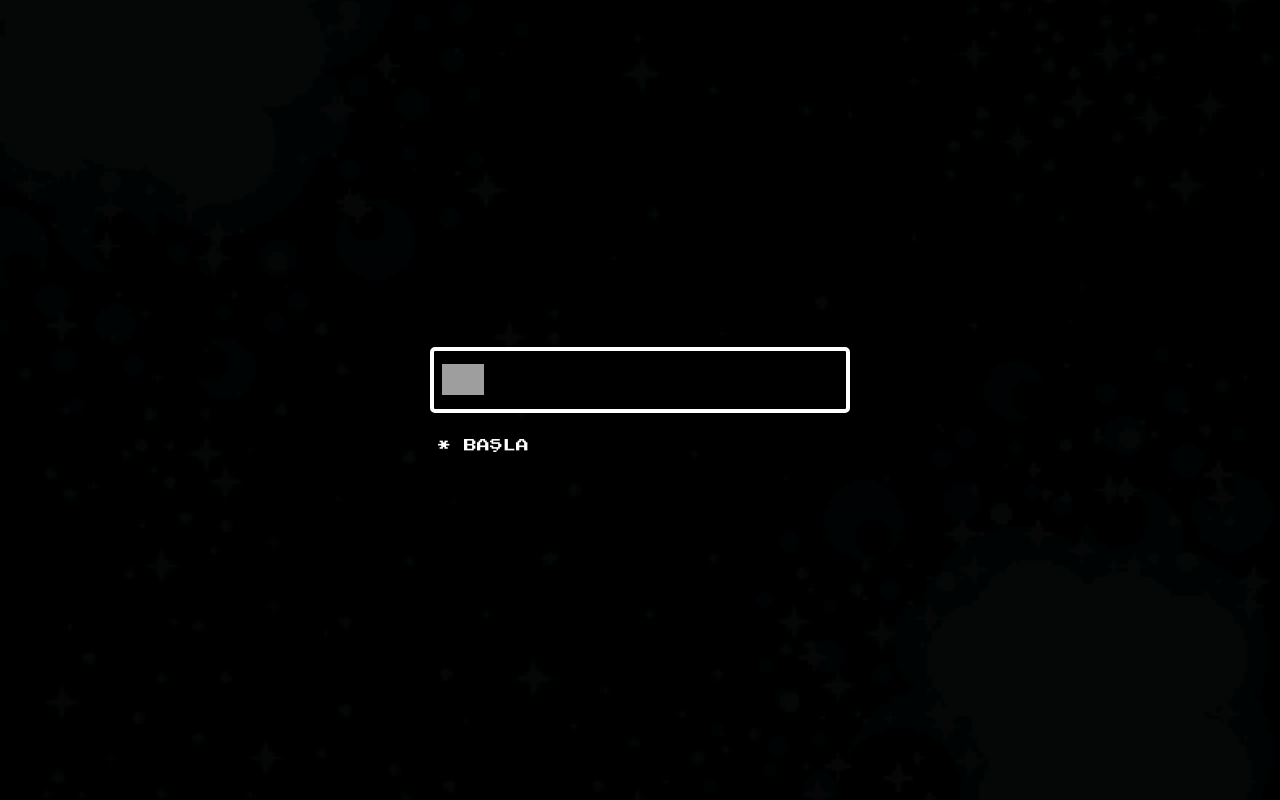
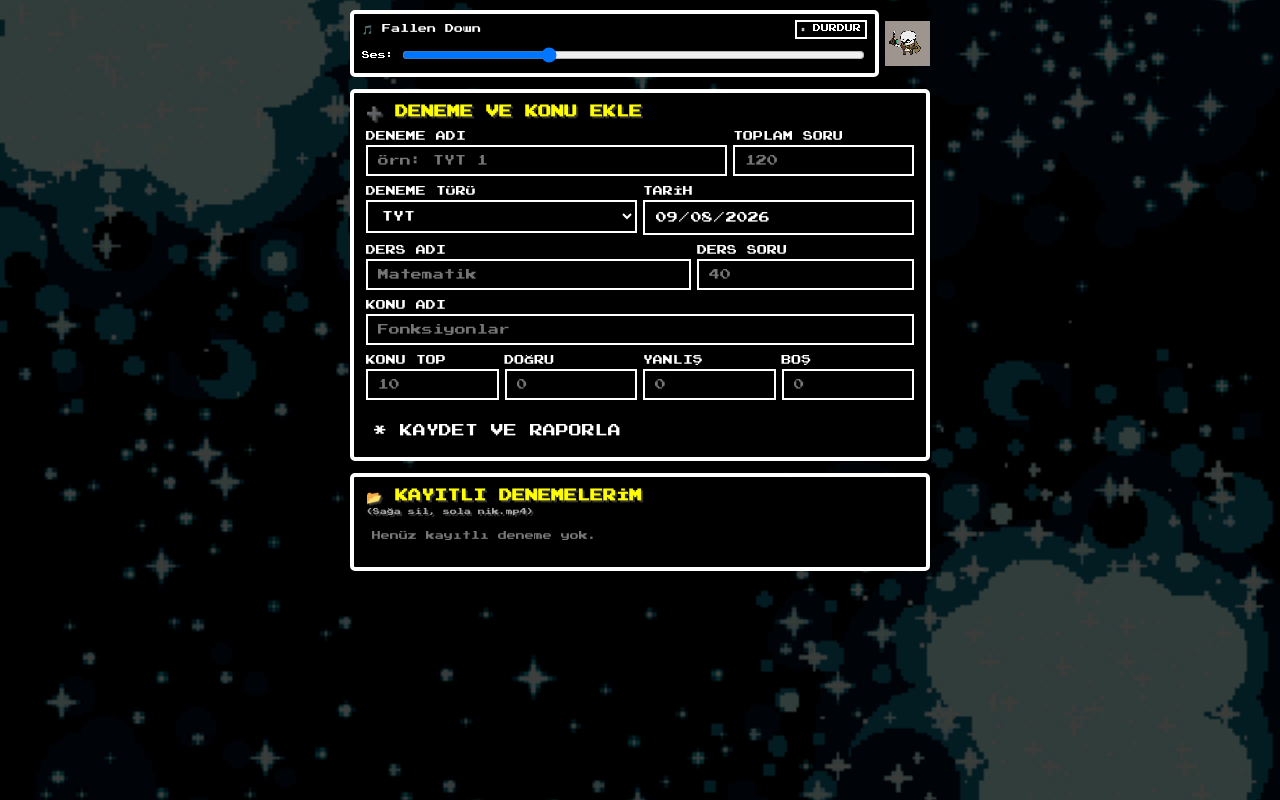
Before and after one commit to Flicker-boi/undertrial, a plain HTML site: page index.html in a window 1280 px wide. Both pictures are taken after a click on the button "* BAŞLA". Drawn offline with Linux system fonts and the light colour scheme; grey boxes are pictures that could not be loaded.

Commit message:
index.html

```diff
--- a/index.html
+++ b/index.html
@@ -523,6 +523,7 @@
             box-sizing: border-box;
             padding: 12px;
             transition: opacity 0.8s ease;
+            pointer-events: auto;
         }
         .welcome-container { max-width: 420px; width: 100%; text-align: center; }
 
@@ -760,6 +761,7 @@
                     console.log('Service Worker kaydı başarısız:', err);
                 });
         });
+    }
 
     const TORIEL_IMG_1 = "https://i.ibb.co/bgVjVpPK/toriel.png";
     const TORIEL_IMG_2 = "https://i.ibb.co/nN37fGZq/toriel2.png";
@@ -792,8 +794,11 @@
     });
 
     window.onload = function() {
+        // Sayfa yüklenince Toriel'in konuşması garanti altına alındı
+        setTimeout(() => {
             const welcomeText = "* Merhaba evladım...\n* Deneme sistemine hoşgeldin!\n* Başlamak için aşağıdaki düğmeye basabilirsin.";
             typeWriterWelcome("welcomeDialogue", "welcomeTorielImg", welcomeText);
+        }, 150);
 
         const bugun = new Date().toISOString().split('T')[0];
         const tarihInput = document.getElementById('denemeTarihi');
@@ -858,11 +863,13 @@
         const mainContent = document.getElementById('mainAppContent');
 
         welcomeScreen.style.opacity = "0";
+        welcomeScreen.style.pointerEvents = "none";
+
         setTimeout(() => {
             welcomeScreen.style.display = "none";
             mainContent.style.display = "block";
             setTimeout(() => { mainContent.style.opacity = "1"; }, 50);
-            }, 800);
+        }, 400);
 
         const audio = document.getElementById('bgAudio');
         audio.volume = 0.3;
@@ -872,7 +879,8 @@
         }).catch(err => {
             isMusicPlaying = false;
             userPausedMusic = true;
-                document.getElementById('bgMusicBtn').innerText = "▶ BAŞLAT";
+            const btn = document.getElementById('bgMusicBtn');
+            if(btn) btn.innerText = "▶ BAŞLAT";
         });
 
         denemeleriYukle();
@@ -884,7 +892,6 @@
         document.getElementById('normalTopBar').style.display = 'none';
         document.getElementById('shopControls').classList.add('show');
 
-            // Konu analizi ekranına her girildiğinde seçimi ve tabloları sıfırla
         document.getElementById('konuSecimSelect').value = "";
         document.getElementById('shopChartContainer').style.display = 'none';
         document.getElementById('barChartCardContainer').style.display = 'none';
@@ -908,7 +915,6 @@
         document.getElementById('normalTopBar').style.display = 'flex';
         document.body.classList.remove('kaka-bg');
 
-            // Geri dönüldüğünde seçimleri temizle
         document.getElementById('konuSecimSelect').value = "";
         document.getElementById('shopChartContainer').style.display = 'none';
         document.getElementById('barChartCardContainer').style.display = 'none';
```
Lines whose indentation alone changed are shown as unchanged.
